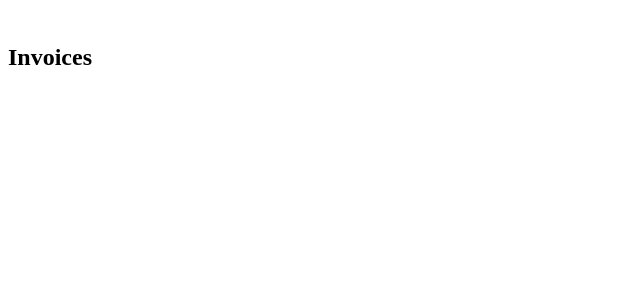
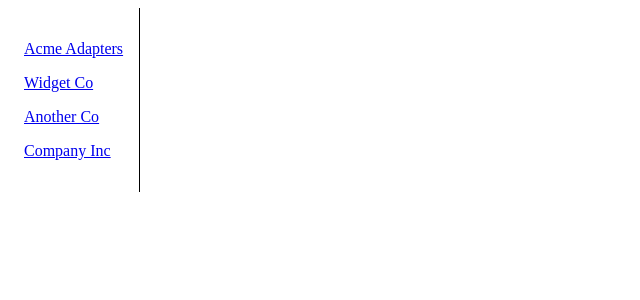
Before and after one commit to Ofice0313/tutorial-react-router-dom, a React (Vite) app in the folder react-router/: page /invoices in a window 1280 px wide. Shown: the top 300 px of the page, without its empty margins (0-640 px from the left). Built offline with nearby package versions, Linux system fonts and the light colour scheme.

Commit message:
Listing Invoices

```diff
--- /dev/null
+++ b/react-router/src/data.ts
@@ -0,0 +1,33 @@
+const invoices = [
+  {
+    id: 1,
+    name: "Acme Adapters",
+    number: 1995,
+    amount: "$100.00",
+    due: "2020-08-01" },
+
+  {
+    id: 2,
+    name: "Widget Co",
+    number: 1996,
+    amount: "$200.00",
+    due: "2020-08-05" },
+
+    {
+    id: 3,
+    name: "Another Co",
+    number: 1997,
+    amount: "$300.00",
+    due: "2020-08-10" },
+
+    {
+    id: 4,
+    name: "Company Inc",
+    number: 1998,
+    amount: "$400.00",
+    due: "2020-08-15" },
+];
+
+export function getInvoices() {
+  return invoices;
+}
--- a/react-router/src/routes/Invoices/index.tsx
+++ b/react-router/src/routes/Invoices/index.tsx
@@ -1,7 +1,27 @@
+import { Link } from "react-router-dom";
+import { getInvoices } from "../../data"
+
 export default function Invoices() {
-  return (
-    <main style={{ padding: "1rem 0" }}>
-        <h2>Invoices</h2>
-    </main>
-  )
+
+    const invoices = getInvoices();
+    return (
+        <div style={{ display: "flex" }}>
+            <nav
+                style={{
+                    borderRight: "solid 1px",
+                    padding: "1rem",
+                }}
+            >
+                {invoices.map((invoice) => (
+                    <Link style={{ display: "block", margin: "1rem 0"}}
+                    to={`/invoices/${invoice.number}`}
+                    key={invoice.number}
+                    >
+                        {invoice.name}
+                    </Link>
+                ))}
+            </nav>
+
+        </div>
+    )
 }
```
